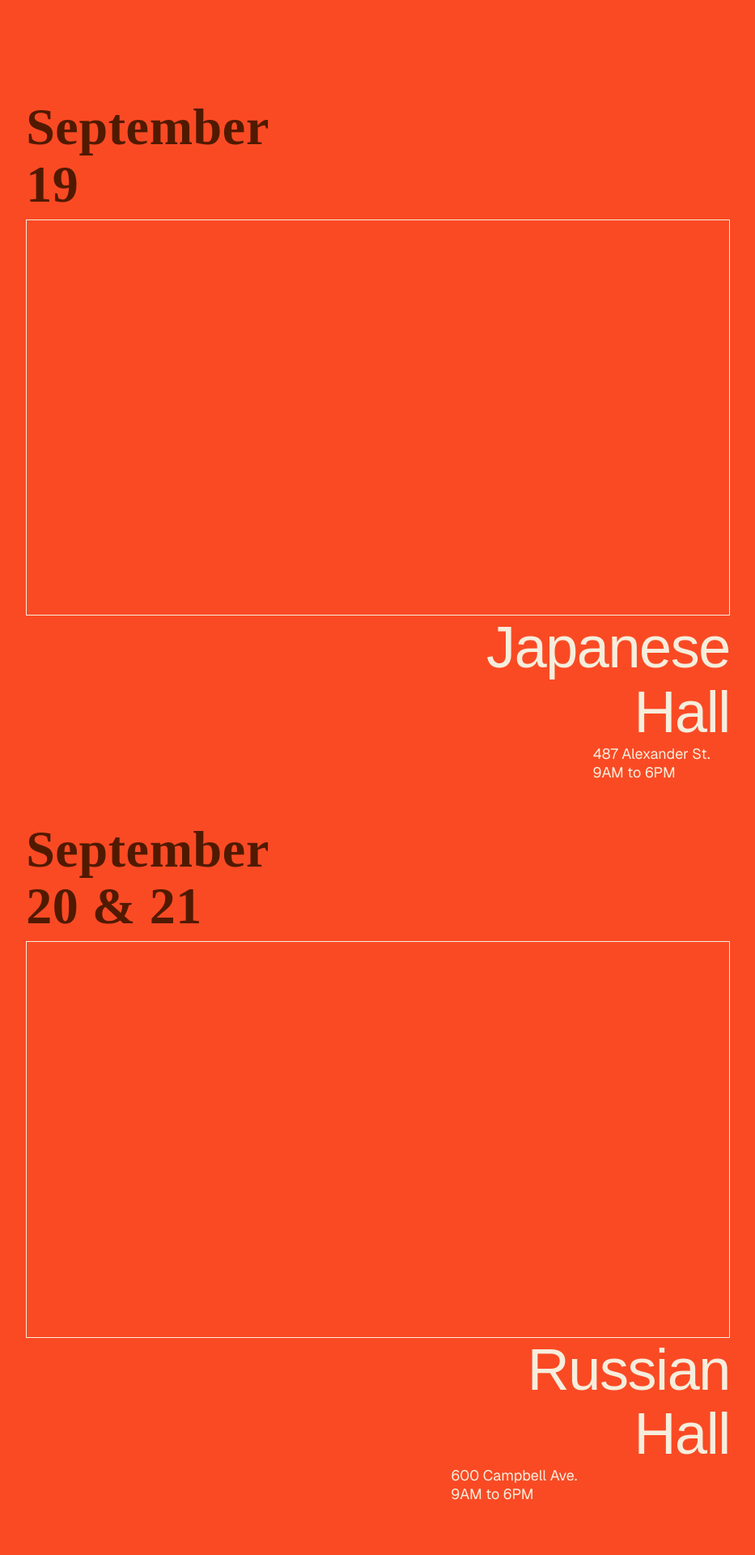
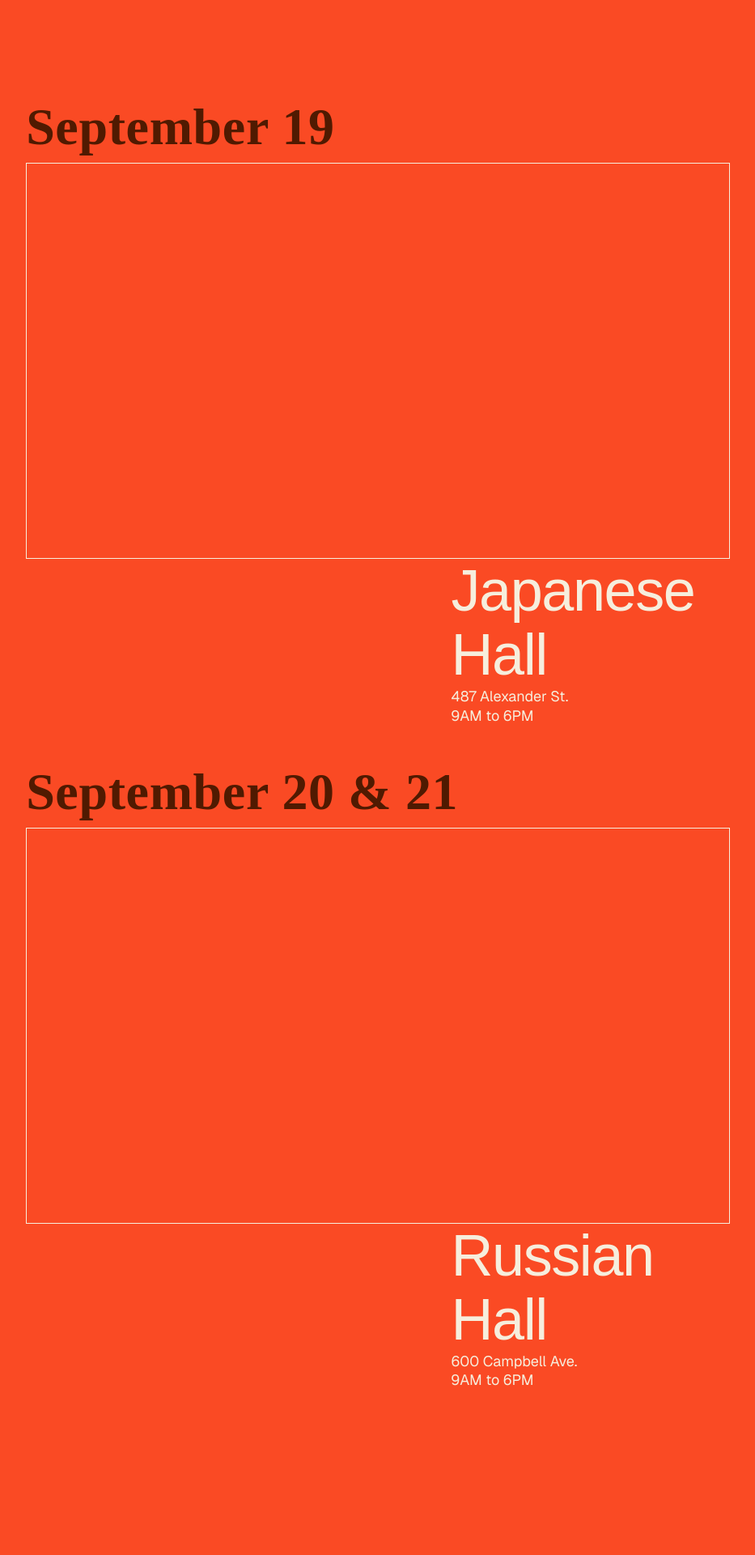
Before and after one commit to cyncui/air_symposium, a Next.js app: page / in a window 1280 px wide. Shown: the part 1060-2980 px from the top of the page at 81% size, without its empty margins (173-1106 px from the left). Built offline with nearby package versions, Linux system fonts and the light colour scheme; a web font is replaced by a local one.

Commit message:
fix: text alignment for venue

```diff
--- a/src/pages/index.tsx
+++ b/src/pages/index.tsx
@@ -29,14 +29,14 @@ export default function Home() {
       <section className="py-24">
         <div className="section__hz mx-auto">
           <article className="mb-12 col-span-full md:col-span-5 md:col-start-2 grid grid-cols-subgrid">
-            <span className="inline-block font-script text-ornament text-theme-dark font-bold mb-2 col-span-2">
+            <span className="inline-block font-script text-ornament text-theme-dark font-bold mb-2 col-span-full">
               <time dateTime="2025-09-19">September 19</time>
             </span>
             <div className="aspect-square md:aspect-video border border-foreground col-span-full" />
-            <h2 className="font-serif text-heading-2 col-span-2 -col-end-1 text-right">
+            <h2 className="font-serif text-heading-2 col-span-3 lg:col-span-2 -col-end-1 lg:-col-end-1">
               Japanese Hall
             </h2>
-            <div className="-col-end-1">
+            <div className="col-span-3 lg:col-span-2 -col-end-1 lg:-col-end-1">
               <address>
                 <a
                   href="https://maps.app.goo.gl/BkF5qg8ByqPDvUFA9"
@@ -51,14 +51,14 @@ export default function Home() {
             </div>
           </article>
           <article className="mb-12 col-span-full md:col-span-5 md:col-start-2 grid grid-cols-subgrid">
-            <span className="inline-block font-script text-ornament text-theme-dark font-bold mb-2 col-span-2">
+            <span className="inline-block font-script text-ornament text-theme-dark font-bold mb-2 col-span-full">
               <time dateTime="2025-09-19">September 20 &amp; 21</time>
             </span>
             <div className="aspect-square md:aspect-video border border-foreground col-span-full" />
-            <h2 className="font-serif text-heading-2 col-span-3 lg:col-span-2 -col-end-1 lg:-col-end-1 text-right">
+            <h2 className="font-serif text-heading-2 col-span-3 lg:col-span-2 -col-end-1 lg:-col-end-1">
               Russian Hall
             </h2>
-            <div className="col-span-3 md:col-span-2 -col-end-1 md:-col-end-1">
+            <div className="col-span-3 lg:col-span-2 -col-end-1 lg:-col-end-1">
               <address>
                 <a
                   href="https://maps.app.goo.gl/pRJhjMN7QXshPRZG6"
```
